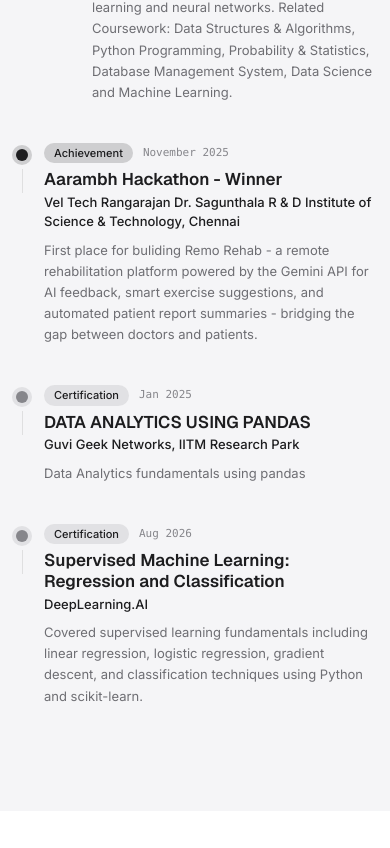
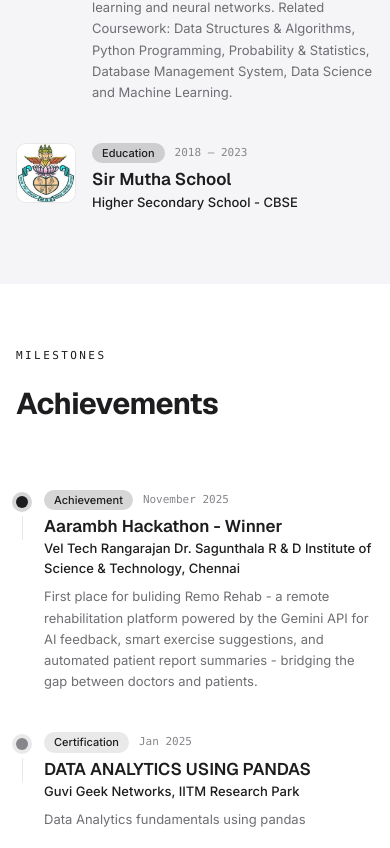
Before and after one commit to rohan-ak43/Portfolio, a React (Vite) app in the folder Frontend/: page / in a window 390 px wide. Shown: the part 3036-3884 px from the top of the page. Built offline with nearby package versions, Linux system fonts and the light colour scheme.

Commit message:
Split the education section

```diff
--- a/Frontend/src/App.tsx
+++ b/Frontend/src/App.tsx
@@ -69,7 +69,7 @@
     },
 ]
 
-const TIMELINE = [
+const JOURNEY = [
     {
         type: 'experience',
         title: 'Co – Founder | Lead Developer',
@@ -98,7 +98,19 @@
             "A 4th year undergraduate student with a strong foundation in computer science and a passion for artificial intelligence, machine learning and neural networks. \n Related Coursework: Data Structures & Algorithms, Python Programming, Probability & Statistics, Database Management System, Data Science and Machine Learning."
     },
     {
-        type: 'achievement',
+        type: 'education',
+        title: 'Sir Mutha School',
+        org: 'Higher Secondary School - CBSE',
+        period: '2018 — 2023',
+        logo: '/logos/sirmutha.jpg',
+        description:
+            ""
+    }
+]
+
+const ACHIEVEMENTS = [
+    {
+        type: 'Achievement',
         title: 'Aarambh Hackathon - Winner',
         org: 'Vel Tech Rangarajan Dr. Sagunthala R & D Institute of Science & Technology, Chennai ',
         period: 'November 2025',
@@ -106,7 +118,7 @@
             'First place for buliding Remo Rehab - a remote rehabilitation platform powered by the Gemini API for AI feedback, smart exercise suggestions, and automated patient report summaries - bridging the gap between doctors and patients.',
     },
     {
-        type: 'certification',
+        type: 'Certification',
         title: 'DATA ANALYTICS USING PANDAS',
         org: 'Guvi Geek Networks, IITM Research Park',
         period: 'Jan 2025',
@@ -114,7 +126,7 @@
             'Data Analytics fundamentals using pandas',
     },
     {
-        type: 'certification',
+        type: 'Certification',
         title: 'Supervised Machine Learning: Regression and Classification',
         org: 'DeepLearning.AI',
         period: 'Aug 2026',
@@ -1177,15 +1189,15 @@
     )
 }
 
-function TimelineItem({ item, index }: { item: (typeof TIMELINE)[0]; index: number }) {
+// eslint-disable-next-line @typescript-eslint/no-explicit-any
+function TimelineItem({ item, index, isLast }: { item: any; index: number; isLast?: boolean }) {
     const { dark } = useContext(ThemeContext)
     const ref = useRef(null)
     const inView = useInView(ref, { once: true, margin: '-60px' })
-    const style = TYPE_STYLE[item.type]
-    const dotColor = dark ? '#4C8EF7' : style.dot
-    const badgeColor = dark ? 'rgba(76,142,247,0.18)' : style.badge
-    const isExperience = item.type === 'experience'
-    const hasLogo = !!(item as { logo?: string }).logo
+    const style = item.type ? TYPE_STYLE[item.type.toLowerCase()] : null
+    const dotColor = dark ? '#4C8EF7' : (style ? style.dot : '#1D1D1F')
+    const badgeColor = dark ? 'rgba(76,142,247,0.18)' : (style ? style.badge : 'rgba(29,29,31,0.18)')
+    const hasLogo = !!item.logo
     const lineColor = dark ? 'rgba(255,255,255,0.08)' : 'rgba(29,29,31,0.10)'
 
     return (
@@ -1226,6 +1238,7 @@
                     />
                 )}
                 {/* Vertical connecting line */}
+                {!isLast && (
                     <div
                         aria-hidden="true"
                         style={{
@@ -1236,17 +1249,20 @@
                             backgroundColor: lineColor,
                         }}
                     />
+                )}
             </div>
 
             {/* Right column: content */}
-            <div className="pb-10" style={{ flex: 1, minWidth: 0 }}>
+            <div className={isLast ? "pb-0" : "pb-10"} style={{ flex: 1, minWidth: 0 }}>
                 <div className="flex flex-wrap items-center gap-2.5 mb-1.5">
+                    {style?.label && (
                         <span
                             style={{ backgroundColor: badgeColor, color: dark ? '#93C5FD' : '#1D1D1F' }}
                             className="text-[11px] font-medium px-2.5 py-0.5 rounded-full"
                         >
                             {style.label}
                         </span>
+                    )}
                     <span className="text-[11px] font-mono" style={{ color: dark ? '#6E6E73' : '#86868B' }}>{item.period}</span>
                 </div>
                 <h3 className="font-display font-semibold text-[17px] leading-tight" style={{ color: dark ? '#F5F5F7' : '#1D1D1F' }}>
@@ -1295,8 +1311,33 @@
                     </div>
                 </FadeUp>
                 <div className="max-w-full lg:max-w-[580px]">
-                    {TIMELINE.map((item, i) => (
-                        <TimelineItem key={i} item={item} index={i} />
+                    {JOURNEY.map((item, i) => (
+                        <TimelineItem key={i} item={item} index={i} isLast={i === JOURNEY.length - 1} />
+                    ))}
+                </div>
+            </div>
+        </section>
+    )
+}
+
+// Achievements
+
+function Achievements() {
+    const { dark } = useContext(ThemeContext)
+    return (
+        <section id="achievements" className="py-16 sm:py-24 lg:py-32" style={{ backgroundColor: dark ? '#111111' : '#FFFFFF' }}>
+            <div className="max-w-6xl mx-auto px-4 sm:px-6">
+                <FadeUp className="mb-16">
+                    <SectionLabel>Milestones</SectionLabel>
+                    <div className="flex flex-wrap items-end justify-between gap-6">
+                        <h2 className="font-display font-bold tracking-[-0.02em]" style={{ color: dark ? '#F5F5F7' : '#1D1D1F', fontSize: 'clamp(1.875rem, 5vw, 3rem)' }}>
+                            Achievements
+                        </h2>
+                    </div>
+                </FadeUp>
+                <div className="max-w-full lg:max-w-[580px]">
+                    {ACHIEVEMENTS.map((item, i) => (
+                        <TimelineItem key={i} item={item} index={i} isLast={i === ACHIEVEMENTS.length - 1} />
                     ))}
                 </div>
             </div>
@@ -1380,7 +1421,7 @@
 function Portfolio() {
     const { dark } = useContext(ThemeContext)
     return (
-        <section id="portfolio" className="py-16 sm:py-24 lg:py-32" style={{ backgroundColor: dark ? '#111111' : '#FFFFFF' }}>
+        <section id="portfolio" className="py-16 sm:py-24 lg:py-32" style={{ backgroundColor: dark ? '#0A0A0A' : '#F5F5F7' }}>
             <div className="max-w-6xl mx-auto px-4 sm:px-6">
                 <FadeUp className="mb-10 sm:mb-16">
                     <SectionLabel>Work</SectionLabel>
@@ -1405,7 +1446,7 @@
 function Skills() {
     const { dark } = useContext(ThemeContext)
     return (
-        <section id="skills" className="py-16 sm:py-24 lg:py-32" style={{ backgroundColor: dark ? '#0A0A0A' : '#F5F5F7' }}>
+        <section id="skills" className="py-16 sm:py-24 lg:py-32" style={{ backgroundColor: dark ? '#111111' : '#FFFFFF' }}>
             <div className="max-w-6xl mx-auto px-4 sm:px-6">
                 <FadeUp className="mb-10 sm:mb-16">
                     <SectionLabel>Toolkit</SectionLabel>
@@ -1517,7 +1558,7 @@
     const isDisabled = sending || sent
 
     return (
-        <section id="contact" className="py-16 sm:py-24 lg:py-32" style={{ backgroundColor: dark ? '#111111' : '#FFFFFF' }}>
+        <section id="contact" className="py-16 sm:py-24 lg:py-32" style={{ backgroundColor: dark ? '#0A0A0A' : '#F5F5F7' }}>
             <div className="max-w-6xl mx-auto px-4 sm:px-6">
                 <div className="grid grid-cols-1 lg:grid-cols-2 gap-12 lg:gap-20">
                     <FadeUp>
@@ -1734,6 +1775,7 @@
                 <Hero />
                 <About />
                 <Resume />
+                <Achievements />
                 <Portfolio />
                 <Skills />
                 <Contact />
```
Also changed, not shown: Frontend/public/logos/sirmutha.jpg (added). Lines whose indentation alone changed are shown as unchanged.
